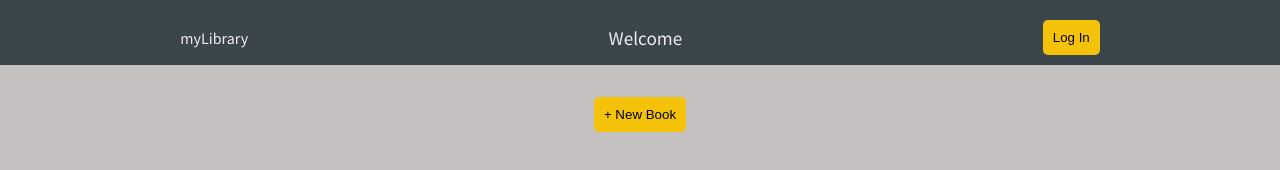
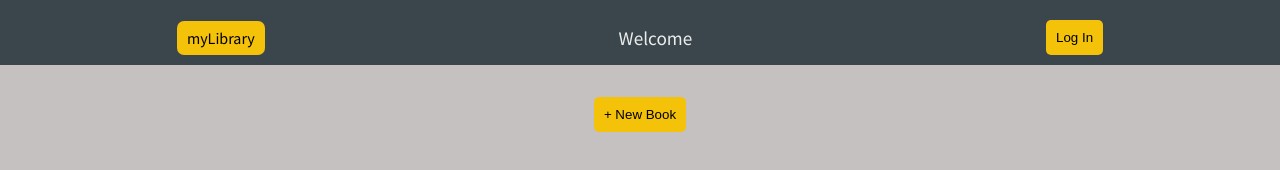
Before and after one commit to invisibleopey/library, a website built with webpack: page dist/index.html in a window 1280 px wide. Built offline with nearby package versions, Linux system fonts and the light colour scheme; some packages are replaced by stand-ins of ours; no server answers.

Commit message:
Convert the logo text into a link

```diff
--- a/dist/index.html
+++ b/dist/index.html
@@ -16,7 +16,7 @@
 </head>
 <body>
     <header>
-        <span> myLibrary</span>
+        <div class="logo"> <a href="">myLibrary</a></div>
         <div>
             <span >Welcome</span>
             <span id="displayName"></span>
--- a/dist/style.css
+++ b/dist/style.css
@@ -17,6 +17,17 @@ header {
   display: flex;
   justify-content: space-around;
   align-items: center;
+}
+header .logo {
+  background-color: hsl(47, 92%, 50%);
+  padding: 7px 10px;
+  border-radius: 7px;
+  color: black;
+  cursor: pointer;
+}
+header .logo a {
+  text-decoration: none;
+  color: inherit;
 }
 header div span {
   display: block;
```
